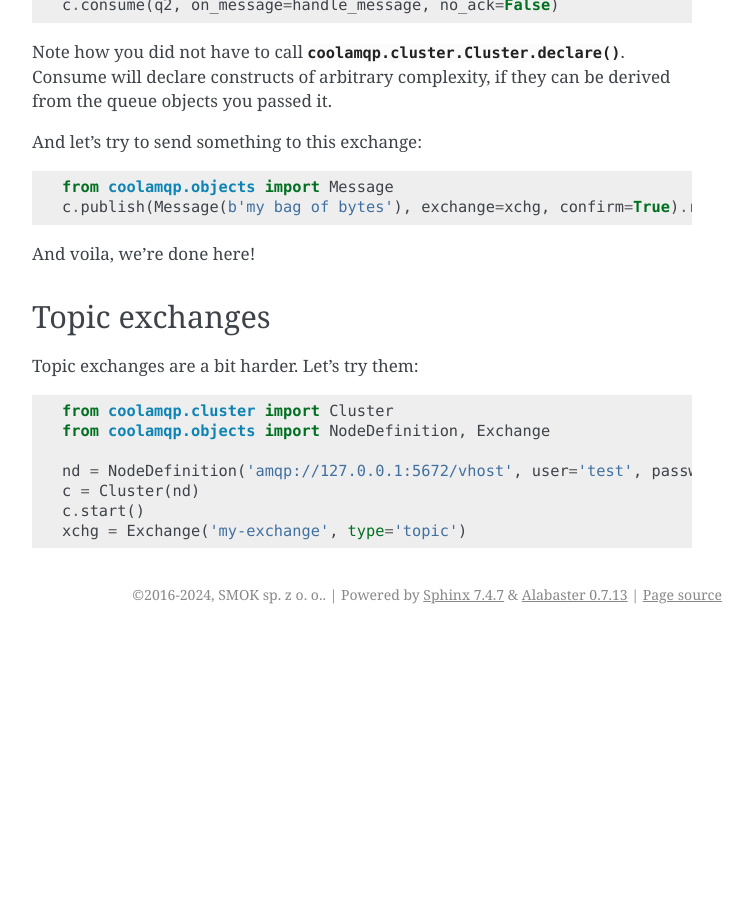
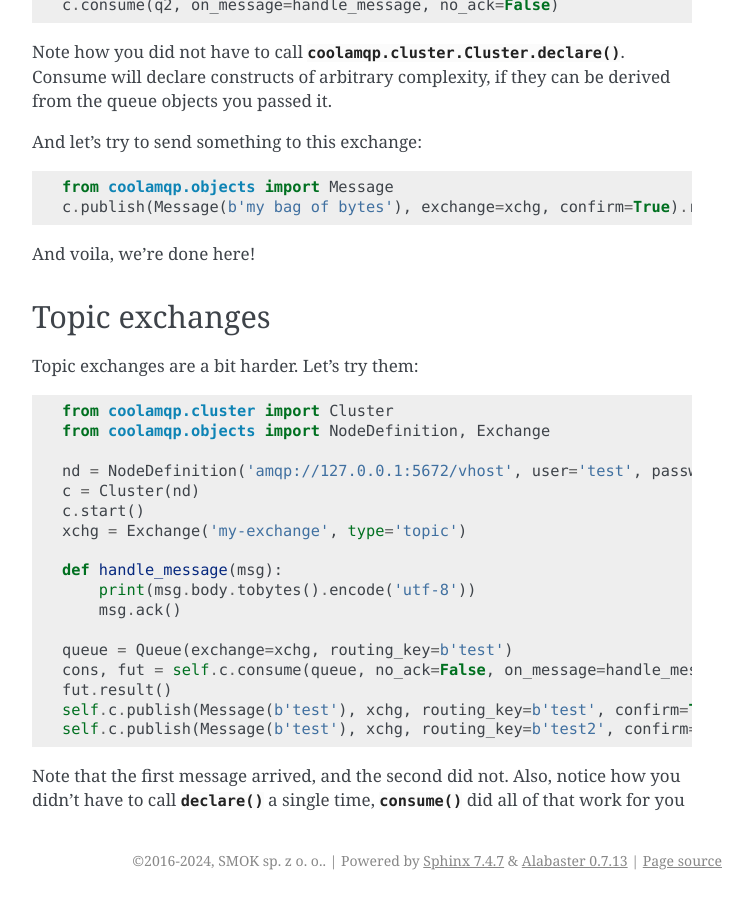
Before and after one commit to smok-serwis/coolamqp, a Sphinx documentation site: the page built from docs/tutorials.rst, in a window 1280 px wide and 900 px high, scrolled down 1689 px. Shown: the whole window, without its empty margins (388-1141 px from the left). Built offline with Sphinx 7.4.7, drawn with Linux system fonts in a browser that asks for light colours; pages that are not in the unit, such as notebooks, are missing from menus; before the commit the page ends 2323 px from its top, so only the background shows below that.

Commit message:
docs fix

```diff
--- a/docs/tutorials.rst
+++ b/docs/tutorials.rst
@@ -110,7 +110,6 @@ Topic exchanges
 
 Topic exchanges are a bit harder. Let's try them:
 
-
 .. code-block:: python
 
     from coolamqp.cluster import Cluster
@@ -120,3 +119,16 @@ Topic exchanges are a bit harder. Let's try them:
     c = Cluster(nd)
     c.start()
     xchg = Exchange('my-exchange', type='topic')
+
+    def handle_message(msg):
+        print(msg.body.tobytes().encode('utf-8'))
+        msg.ack()
+
+    queue = Queue(exchange=xchg, routing_key=b'test')
+    cons, fut = self.c.consume(queue, no_ack=False, on_message=handle_message)
+    fut.result()
+    self.c.publish(Message(b'test'), xchg, routing_key=b'test', confirm=True).result()
+    self.c.publish(Message(b'test'), xchg, routing_key=b'test2', confirm=True).result()
+
+Note that the first message arrived, and the second did not. Also, notice how you didn't have to call
+:meth:`~coolamqp.clustering.Cluster.declare` a single time, :meth:`~coolamqp.clustering.Cluster.consume` did all of that work for you
```
